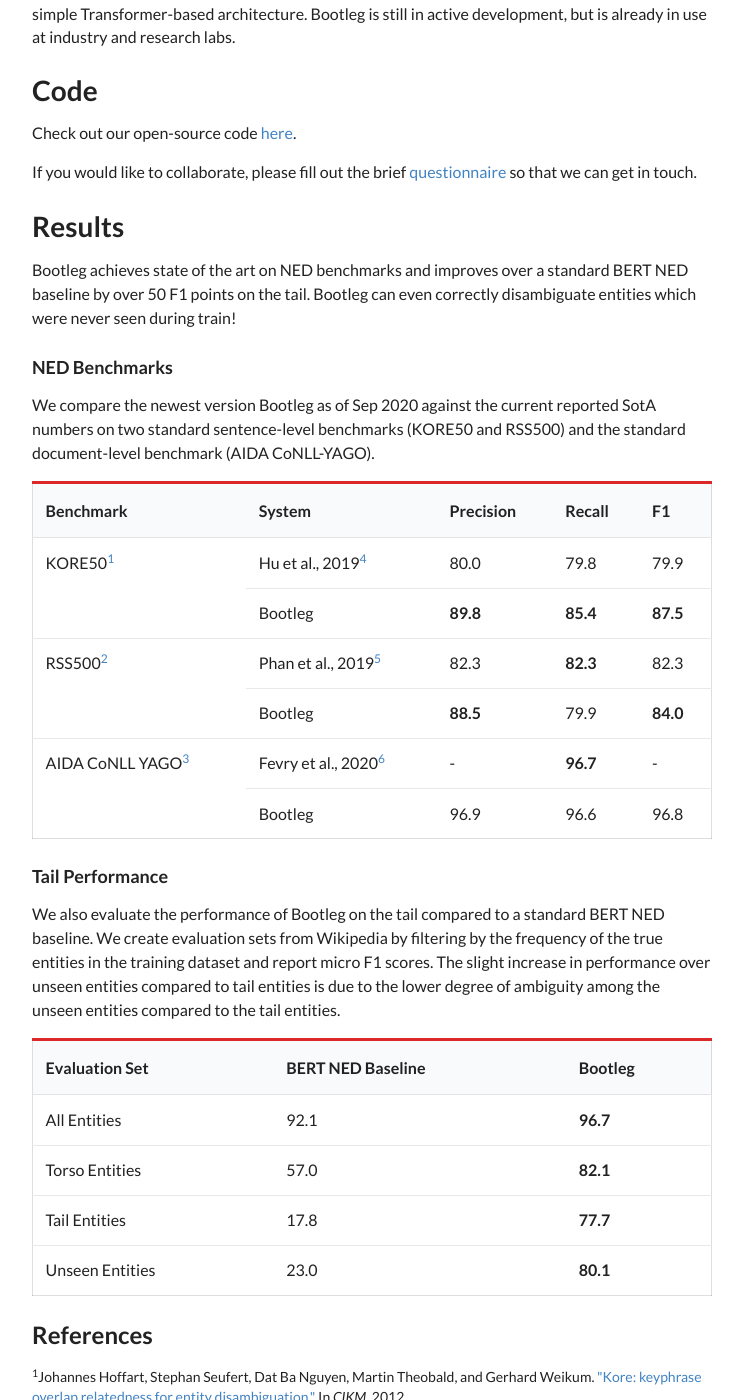
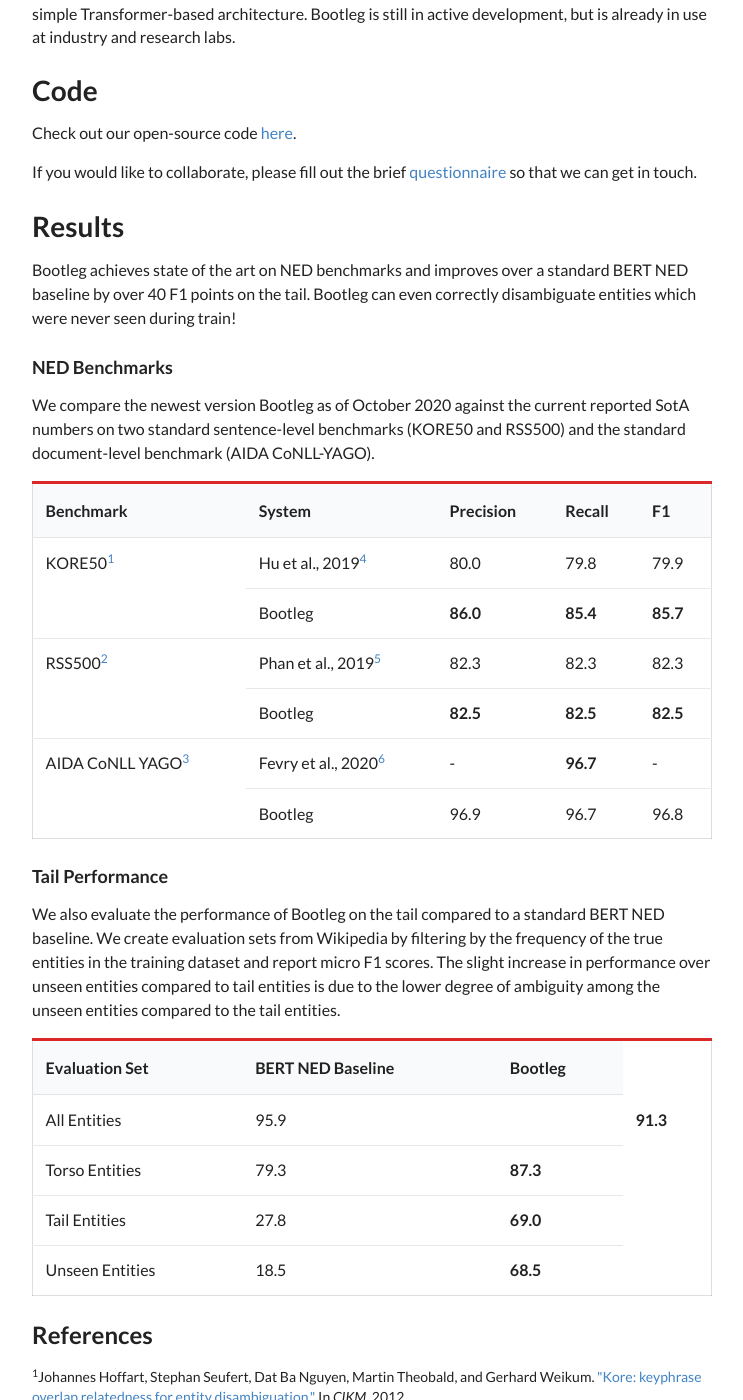
Before and after one commit to HazyResearch/bootleg, a Jekyll site: the page built from docs/index.html, in a window 1280 px wide and 1400 px high, scrolled down 339 px. Shown: the whole window, without its empty margins (268-1011 px from the left). Built offline with Jekyll 4.4.1, drawn with Linux system fonts in a browser that asks for light colours.

Commit message:
Update index.html
Updated numbers for final October model

```diff
--- a/docs/index.html
+++ b/docs/index.html
@@ -16,9 +16,9 @@
   <a target="blank" href="https://forms.office.com/Pages/ResponsePage.aspx?id=y3NlOXjzaEubyBV1XAxR81guFtOmkUBJssPyAIwC6UVUNzJaRDFSN0M3MUgyWVNRNU5LS09YQk04Ri4u&embed=true">questionnaire</a> so that we can get in touch.</p>
 
 <h1>Results</h1>
-Bootleg achieves state of the art on NED benchmarks and improves over a standard BERT NED baseline by over 50 F1 points on the tail. Bootleg can even correctly disambiguate entities which were never seen during train!
+Bootleg achieves state of the art on NED benchmarks and improves over a standard BERT NED baseline by over 40 F1 points on the tail. Bootleg can even correctly disambiguate entities which were never seen during train!
 <h3>NED Benchmarks</h3>
-We compare the newest version Bootleg as of Sep 2020 against the current reported SotA numbers on two standard sentence-level benchmarks (KORE50 and RSS500) and the standard document-level benchmark (AIDA CoNLL-YAGO).
+We compare the newest version Bootleg as of October 2020 against the current reported SotA numbers on two standard sentence-level benchmarks (KORE50 and RSS500) and the standard document-level benchmark (AIDA CoNLL-YAGO).
 <p>
   <table class="ui structured red table small-font">
     <thead>
@@ -40,20 +40,20 @@
       </tr>
     </tr>
     <td>Bootleg</td>
-        <td><b>89.8</b></td>
+        <td><b>86.0</b></td>
         <td><b>85.4</b></td>
-        <td><b>87.5</b></td>
+        <td><b>85.7</b></td>
       <tr>
         <td rowspan="2">RSS500<sup><a href="#note1">2</a></sup></td>
           <td>Phan et al., 2019<sup><a href="#note1">5</a></sup></td>
           <td>82.3 </td>
-          <td><b>82.3</b></td>
+          <td>82.3</td>
           <td>82.3</td>
       </tr>
       <td>Bootleg</td>
-      <td><b>88.5</b> </td>
-      <td>79.9</td>
-      <td><b>84.0</b></td>
+      <td><b>82.5</b> </td>
+      <td><b>82.5</b></td>
+      <td><b>82.5</b></td>
     </tr>
       <tr>
         <td rowspan="2">AIDA CoNLL YAGO<sup><a href="#note1">3</a></sup></td>
@@ -65,7 +65,7 @@
     </tr>
     <td>Bootleg</td>
     <td>96.9</td>
-    <td>96.6</td>
+    <td>96.7</td>
     <td>96.8</td>
   </tr>
 </tr>
@@ -87,22 +87,22 @@
     <tbody>
       <tr>
         <td>All Entities</td>
-          <td>92.1</td>
-          <td><b>96.7</b></td>
+          <td>95.9<td>
+          <td><b>91.3</b></td>
       </tr>
     </tr>
     <td>Torso Entities</td>
-        <td>57.0</td>
-        <td><b>82.1</b></td>
+        <td>79.3</td>
+        <td><b>87.3</b></td>
     </tr>
       <td>Tail Entities</td>
-          <td>17.8</td>
-          <td><b>77.7</b></td>
+          <td>27.8</td>
+          <td><b>69.0</b></td>
       </tr>
       <tr>
           <td>Unseen Entities</td>
-          <td>23.0</td>
-          <td><b>80.1</b></td>
+          <td>18.5</td>
+          <td><b>68.5</b></td>
       </tr>
     </tbody>
 </table>
```
